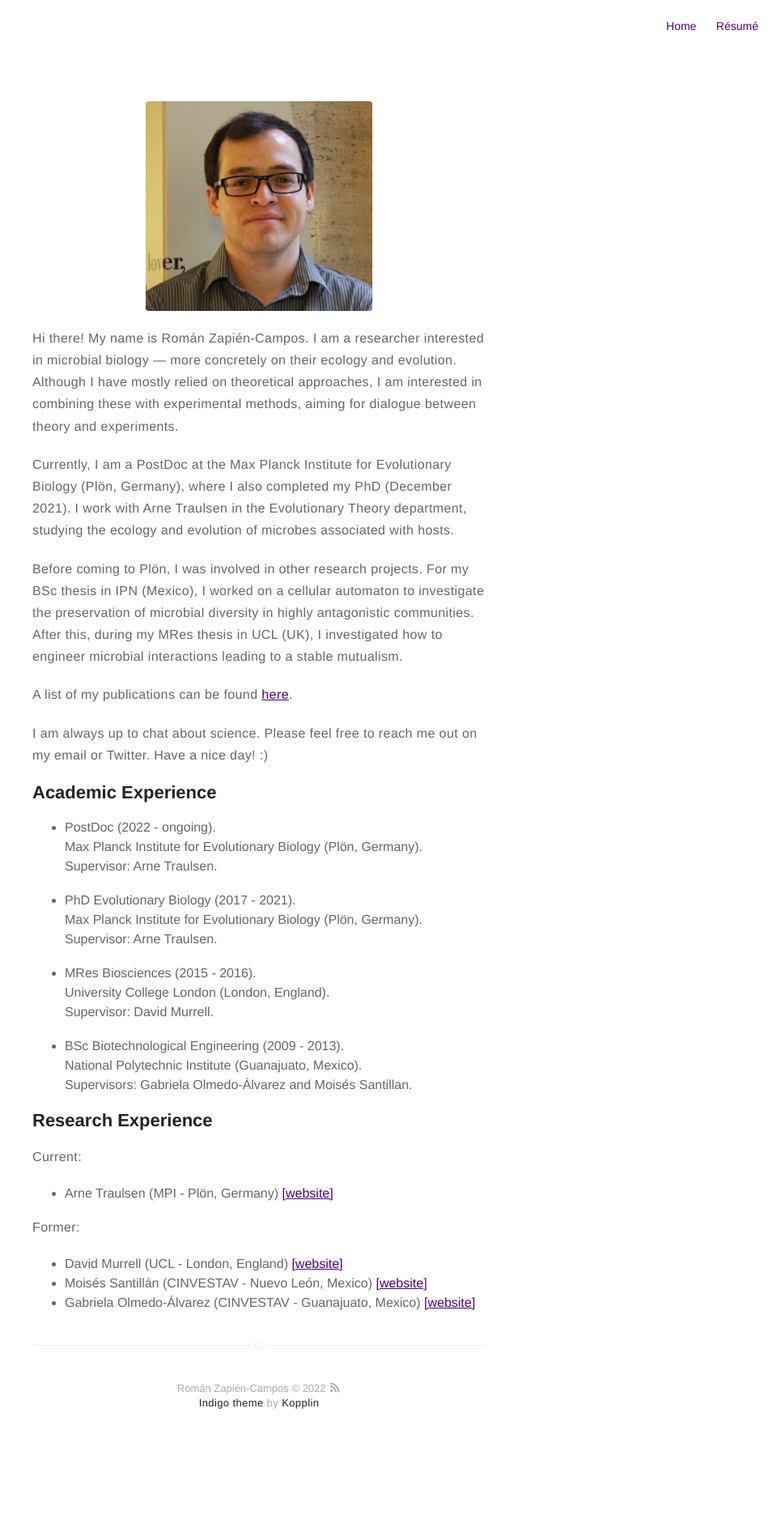
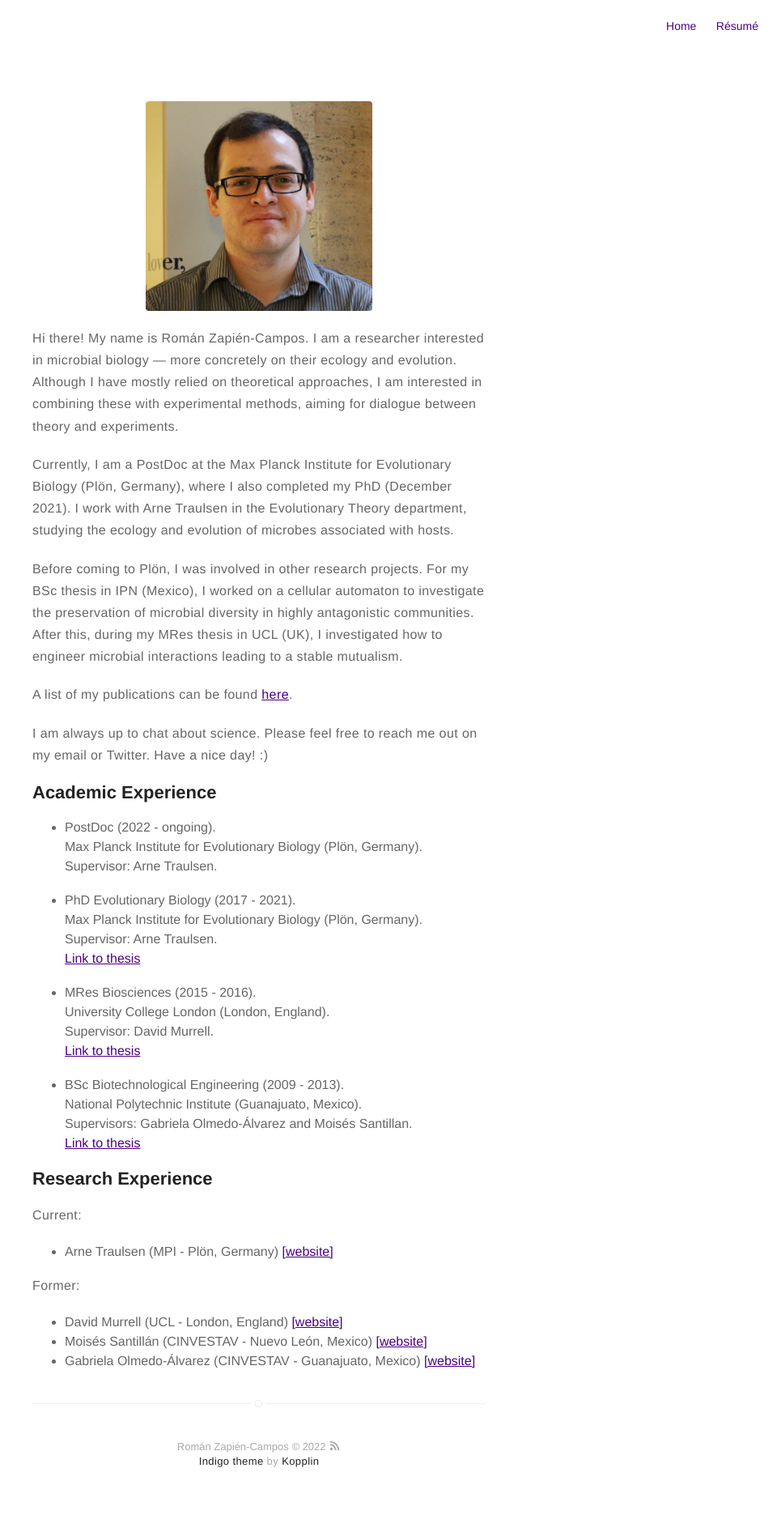
Before and after one commit to romanzapien/romanzapien.github.io, a Jekyll site: the page built from about.md, in a window 1280 px wide. Shown: the whole page at 81% size, without its empty margins (320-1280 px from the left). Built offline with Jekyll 4.4.1, drawn with Linux system fonts in a browser that asks for light colours; before the commit the page ends 1804 px from its top, so only the background shows below that.

Commit message:
Added link to theses

```diff
--- a/about.md
+++ b/about.md
@@ -18,9 +18,9 @@ layout: page
 
 <ul class="skill-list">
 	<li>PostDoc (2022 - ongoing).<br>Max Planck Institute for Evolutionary Biology (Plön, Germany).<br>Supervisor: Arne Traulsen.</li><br>
-	<li>PhD Evolutionary Biology (2017 - 2021).<br>Max Planck Institute for Evolutionary Biology (Plön, Germany).<br>Supervisor: Arne Traulsen.</li><br>
-	<li>MRes Biosciences (2015 - 2016).<br>University College London (London, England).<br>Supervisor: David Murrell.</li><br>
-	<li>BSc Biotechnological Engineering (2009 - 2013).<br>National Polytechnic Institute (Guanajuato, Mexico).<br>Supervisors: Gabriela Olmedo-Álvarez and Moisés Santillan.</li>
+	<li>PhD Evolutionary Biology (2017 - 2021).<br>Max Planck Institute for Evolutionary Biology (Plön, Germany).<br>Supervisor: Arne Traulsen.<br><a href="https://hdl.handle.net/21.11116/0000-000B-34D5-A">Link to thesis</a></li><br>
+	<li>MRes Biosciences (2015 - 2016).<br>University College London (London, England).<br>Supervisor: David Murrell.<br><a href="https://github.com/romanzapien/mres_thesis/blob/main/MResThesis_RomanZapienCampos.pdf">Link to thesis</a></li><br>
+	<li>BSc Biotechnological Engineering (2009 - 2013).<br>National Polytechnic Institute (Guanajuato, Mexico).<br>Supervisors: Gabriela Olmedo-Álvarez and Moisés Santillan.<br><a href="https://github.com/romanzapien/bsc_thesis/blob/main/BScThesis_RomanZapienCampos.pdf">Link to thesis</a></li>
 </ul>
 
 <h2>Research Experience</h2>
```
